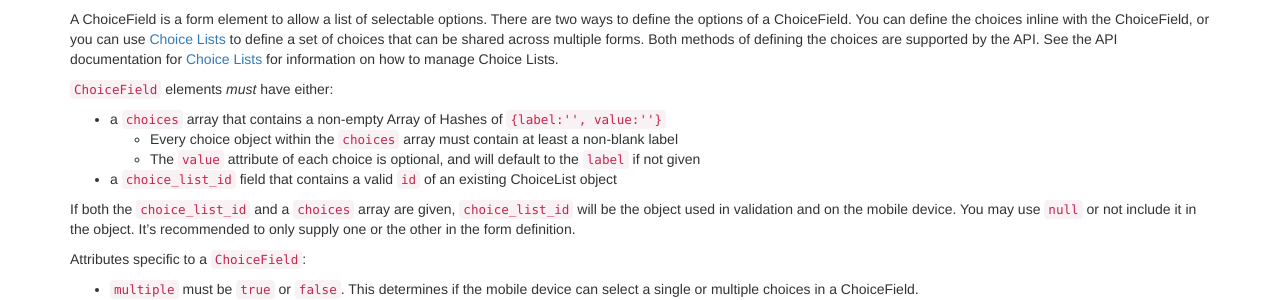
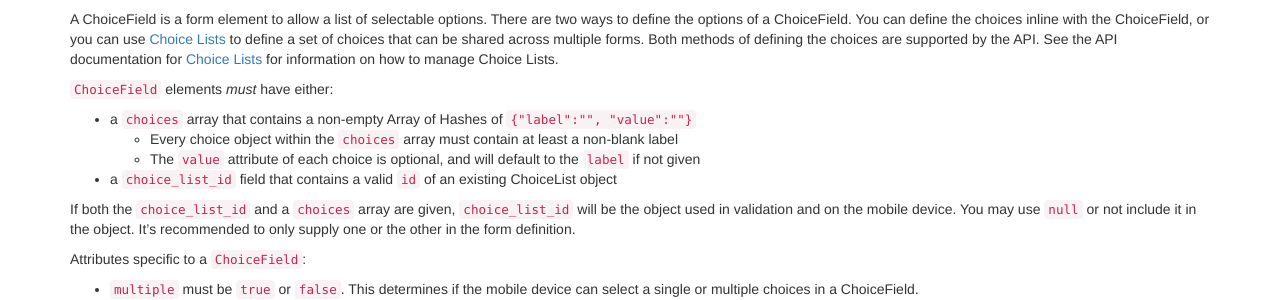
Before and after one commit to rylincoln/developer.fulcrumapp.com, a Jekyll site: the page built from _api/field-types.md, in a window 1280 px wide and 900 px high, scrolled down 392 px. Shown: the part 148-448 px from the top of the window. Built offline with Jekyll 4.4.1, drawn with Linux system fonts in a browser that asks for light colours; nearby versions of some CDN libraries.

```diff
--- a/_api/field-types.md
+++ b/_api/field-types.md
@@ -26,7 +26,7 @@ A ChoiceField is a form element to allow a list of selectable options. There are
 
 `ChoiceField` elements *must* have either:
 
-- a `choices` array that contains a non-empty Array of Hashes of `{label:'', value:''}`
+- a `choices` array that contains a non-empty Array of Hashes of `{"label":"", "value":""}`
   - Every choice object within the `choices` array must contain at least a non-blank label
   - The `value` attribute of each choice is optional, and will default to the `label` if not given
 - a `choice_list_id` field that contains a valid `id` of an existing ChoiceList object
```
